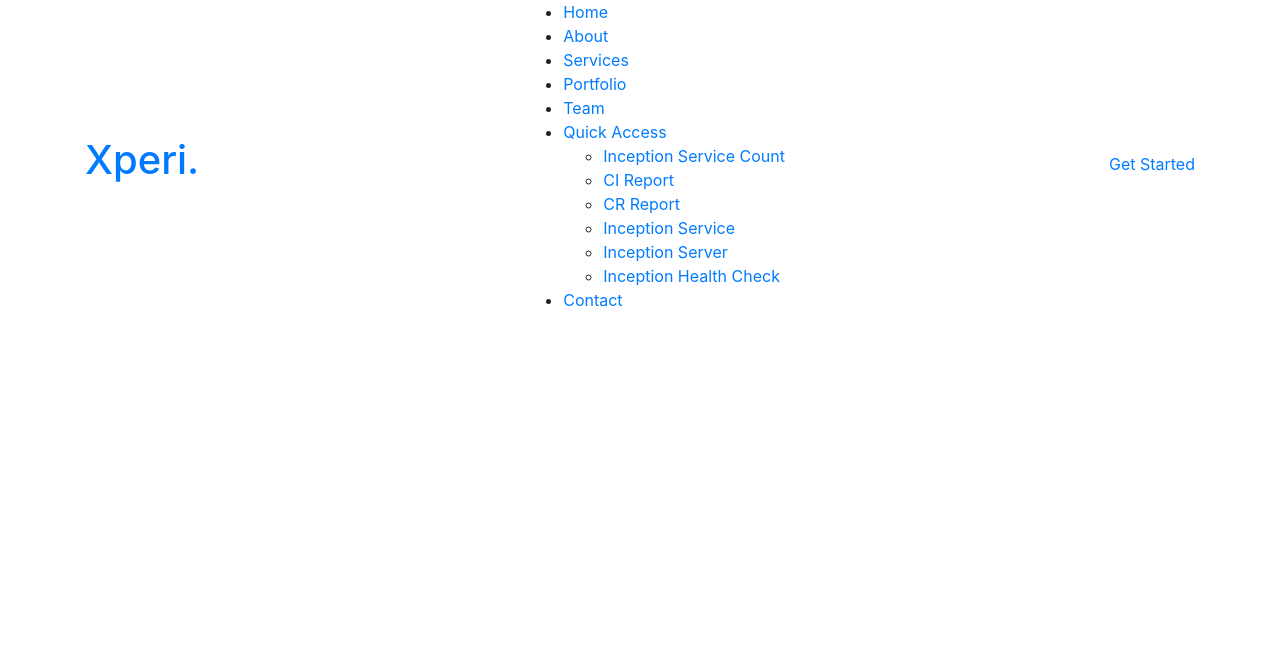
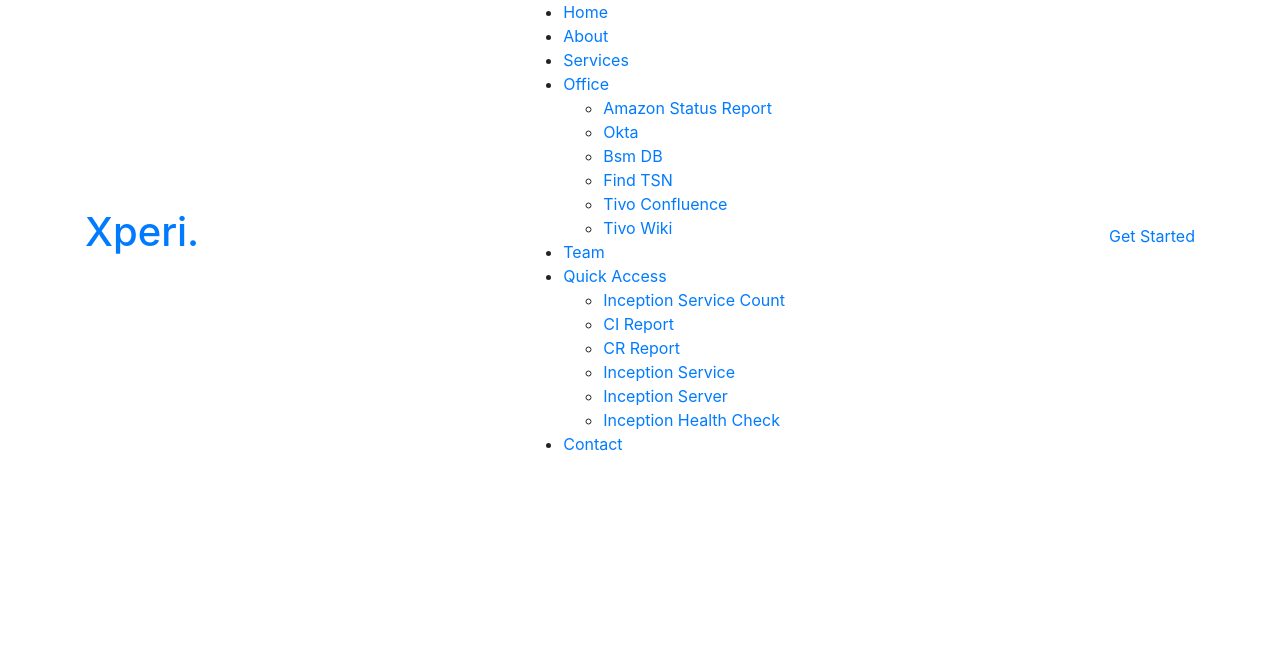
Before and after one commit to nikhilvkn/PROJECT-WebApplication, a Flask app: page / in a window 1280 px wide. Shown: the top 650 px of the page. Run offline with Flask 2, Linux system fonts and the light colour scheme; some libraries are stand-ins or nearby versions.

Commit message:
officce urls are important

```diff
--- a/templates/index.html
+++ b/templates/index.html
@@ -51,7 +51,16 @@
           <li class="active"><a href="index.html">Home</a></li>
           <li><a href="#about">About</a></li>
           <li><a href="#services">Services</a></li>
-          <li><a href="#portfolio">Portfolio</a></li>
+          <li class="drop-down"><a href="#portfolio">Office</a>
+            <ul>
+              <li><a href="count-service.html">Amazon Status Report</a></li>
+              <li><a href="https://tivo.okta.com/app/UserHome">Okta</a></li>
+              <li><a href="https://bsm.tivo.com/tivo-internal/bsm/index.do">Bsm DB</a></li>
+              <li><a href="count-service.html">Find TSN</a></li>
+              <li><a href="count-service.html">Tivo Confluence</a></li>
+              <li><a href="count-service.html">Tivo Wiki</a></li>
+            </ul>
+          </li>
           <li><a href="#team">Team</a></li>
           <li class="drop-down"><a href="">Quick Access</a>
             <ul>
```
